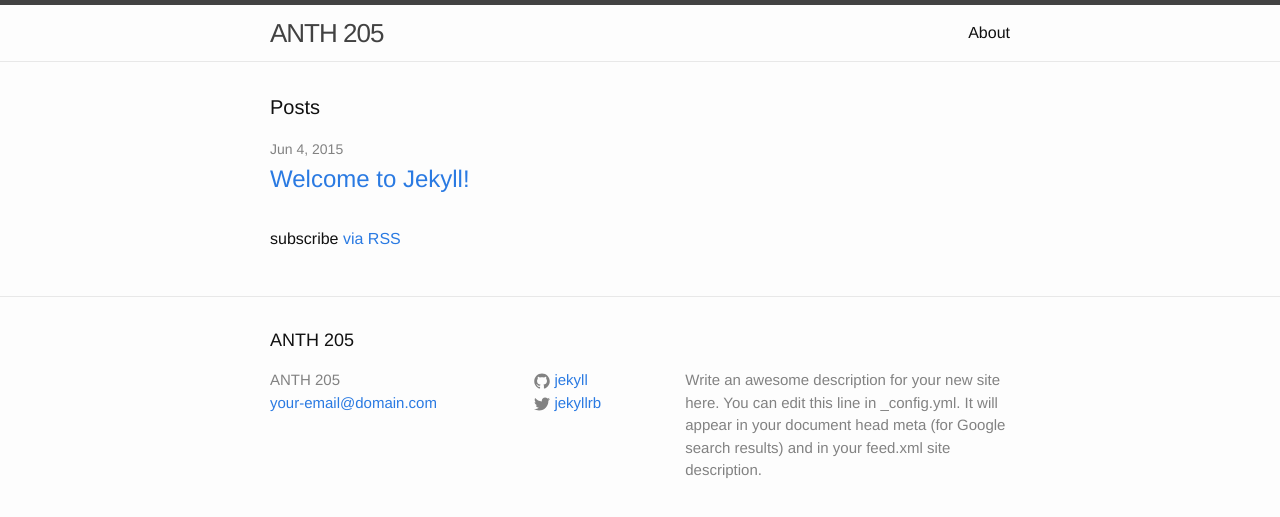
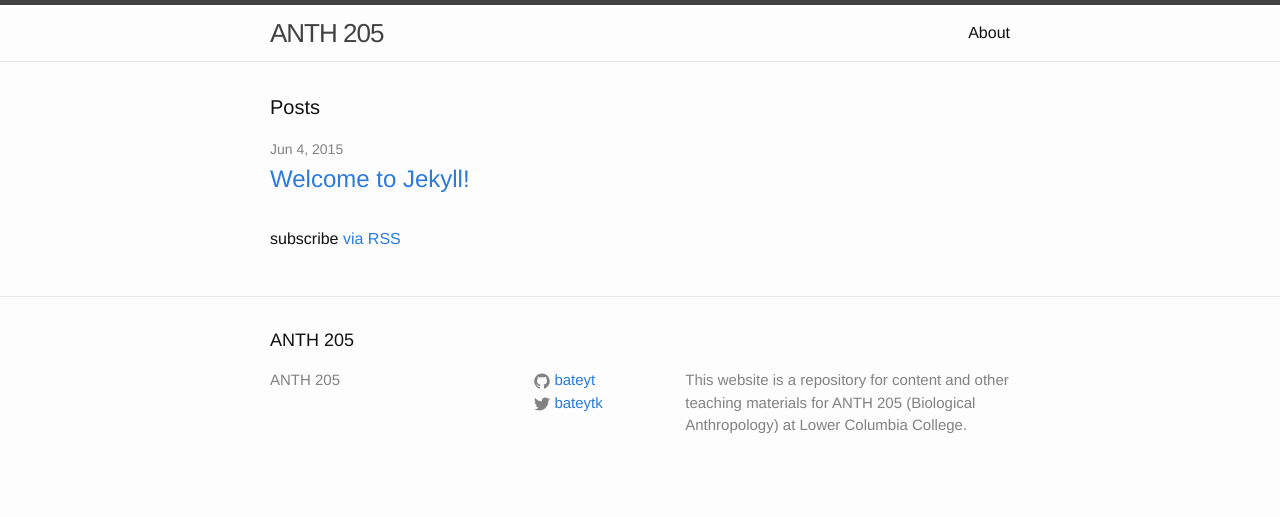
Before and after one commit to bateyt/Anth205, a Jekyll site: the page built from index.html, in a window 1280 px wide. Shown: the top 517 px of the page. Built offline with Jekyll 4.4.1, drawn with Linux system fonts in a browser that asks for light colours.

Commit message:
Update files

```diff
--- a/_config.yml
+++ b/_config.yml
@@ -1,15 +1,12 @@
 # Site settings
 title: ANTH 205
 tagline: Biological Anthroplogy
-email: your-email@domain.com
-description: > # this means to ignore newlines until "baseurl:"
-  Write an awesome description for your new site here. You can edit this
-  line in _config.yml. It will appear in your document head meta (for
-  Google search results) and in your feed.xml site description.
-baseurl: "" # the subpath of your site, e.g. /blog/
-url: "http://yourdomain.com" # the base hostname & protocol for your site
-twitter_username: jekyllrb
-github_username:  jekyll
+email:
+description: This website is a repository for content and other teaching materials for ANTH 205 (Biological Anthropology) at Lower Columbia College.
+baseurl: "/Anth205" # the subpath of your site, e.g. /blog/
+url: "http://bateyt.github.io" # the base hostname & protocol for your site
+twitter_username: bateytk
+github_username:  bateyt
 
 # Build settings
 markdown: kramdown
```
Also changed, not shown: Gemfile.lock.
